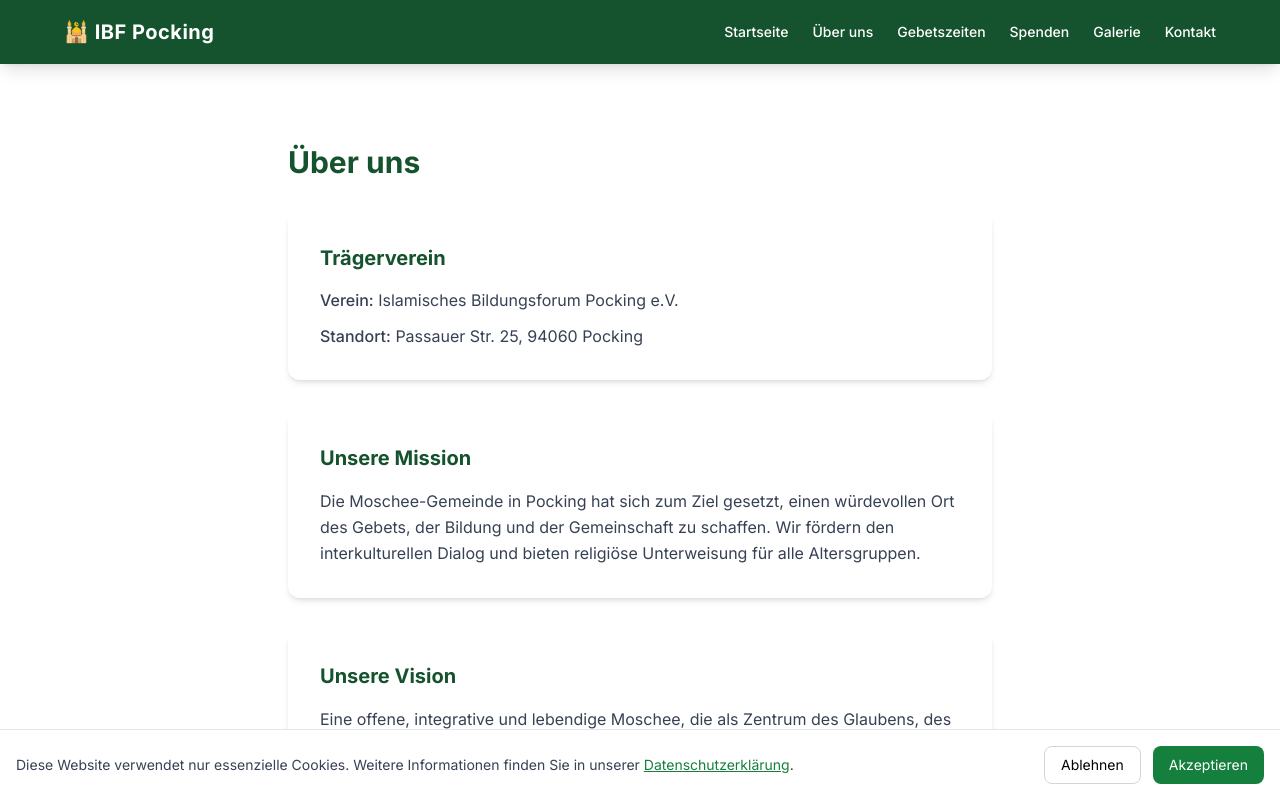
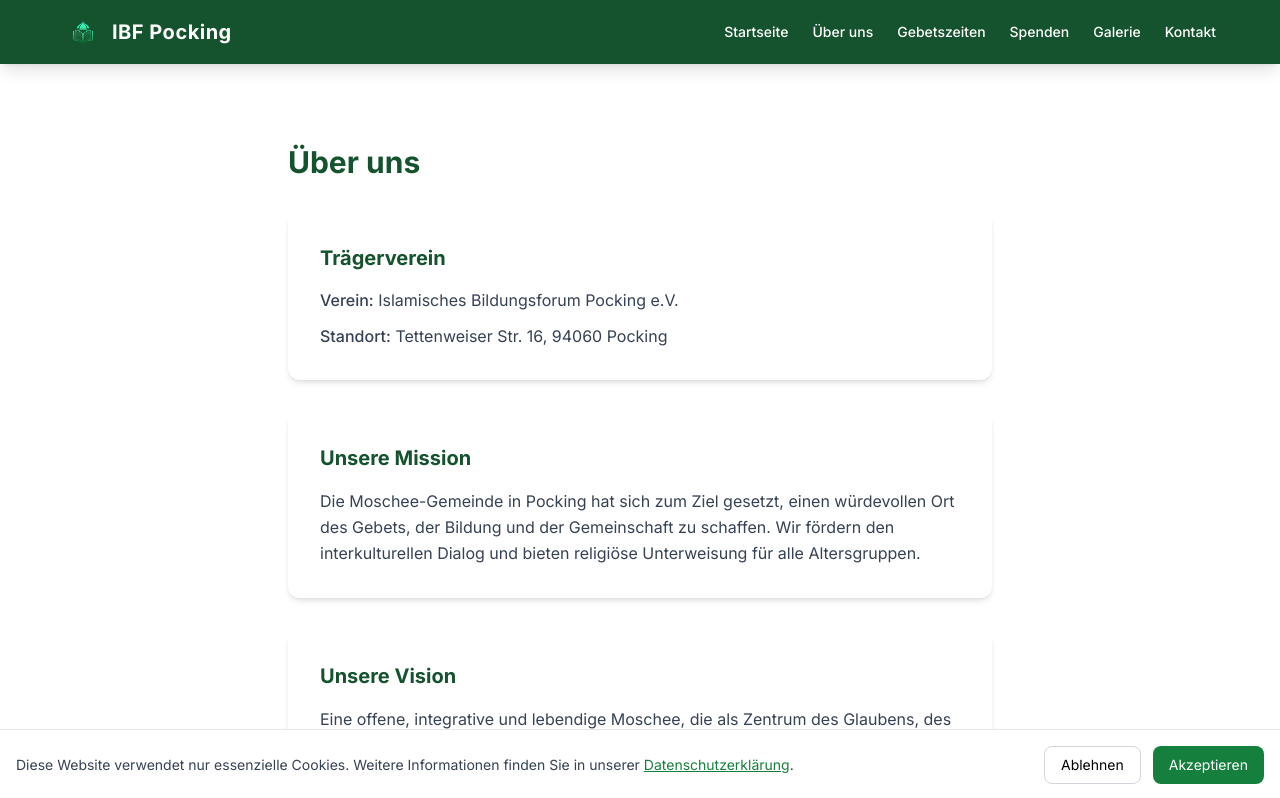
Before and after one commit to ahmadmostafade/web-mosque-pocking, a Next.js app: page /ueber-uns in a window 1280 px wide. Shown: the top 798 px of the page. Built offline with nearby package versions, Linux system fonts and the light colour scheme.

Commit message:
refactor: update mosque infos (add logo; add name in arabic; change address)

```diff
--- a/src/app/impressum/page.tsx
+++ b/src/app/impressum/page.tsx
@@ -104,7 +104,7 @@ export default function ImpressumPage() {
           </h2>
           <div className="text-gray-700">
             <p className="font-semibold">{SITE_CONFIG.legalInfo.chairman}</p>
-            <p>{SITE_CONFIG.contact.address}</p>
+            <p>{SITE_CONFIG.contact.legalRepAddress}</p>
           </div>
         </section>
 
--- a/src/app/page.tsx
+++ b/src/app/page.tsx
@@ -36,8 +36,18 @@ export default async function HomePage() {
         </div>
 
         <div className="page-container text-center relative z-10">
+          <div className="flex justify-center mb-5">
+            <img
+              src="/images/logo.png"
+              alt="IBF Pocking Logo"
+              className="w-20 h-20 rounded-2xl shadow-lg"
+            />
+          </div>
+          <p className="animate-hero-title text-2xl md:text-3xl font-bold text-mosque-gold-300 mb-1 tracking-wide" dir="rtl" lang="ar">
+            مسجد عباد الرحمن
+          </p>
           <h1 className="animate-hero-title text-4xl md:text-5xl font-bold mb-6 max-w-3xl mx-auto">
-            🕌 Willkommen bei der Moschee Pocking
+            Willkommen bei der Moschee Pocking
           </h1>
           <p className="animate-hero-subtitle text-lg md:text-xl text-mosque-green-100 mb-10 max-w-2xl mx-auto">
             Gemeinsam bauen wir ein Haus des Gebets und der Gemeinschaft.
--- a/src/components/Navbar.tsx
+++ b/src/components/Navbar.tsx
@@ -2,6 +2,7 @@
 
 import { useState } from "react";
 import Link from "next/link";
+import Image from "next/image";
 import { NAV_LINKS } from "@/lib/constants";
 import { HiMenu, HiX } from "react-icons/hi";
 
@@ -16,8 +17,16 @@ export default function Navbar() {
     >
       <div className="page-container">
         <div className="flex items-center justify-between h-16">
-          <Link href="/" className="text-xl font-bold tracking-wide">
-            🕌 IBF Pocking
+          <Link href="/" className="flex items-center gap-2.5">
+            <Image
+              src="/images/logo.png"
+              alt="IBF Pocking Logo"
+              width={38}
+              height={38}
+              className="rounded-md"
+              priority
+            />
+            <span className="text-xl font-bold tracking-wide">IBF Pocking</span>
           </Link>
 
           {/* Desktop nav */}
--- a/src/lib/constants.ts
+++ b/src/lib/constants.ts
@@ -20,7 +20,8 @@ export const SITE_CONFIG = {
   },
   contact: {
     email: "info@ibf-pocking.de",
-    address: "Passauer Str. 25, 94060 Pocking",
+    address: "Tettenweiser Str. 16, 94060 Pocking",
+    legalRepAddress: "Passauer Str. 25, 94060 Pocking",
   },
   prayerApi: {
     baseUrl: "https://api.aladhan.com/v1",
```
Also changed, not shown: public/images/logo.png (added).
